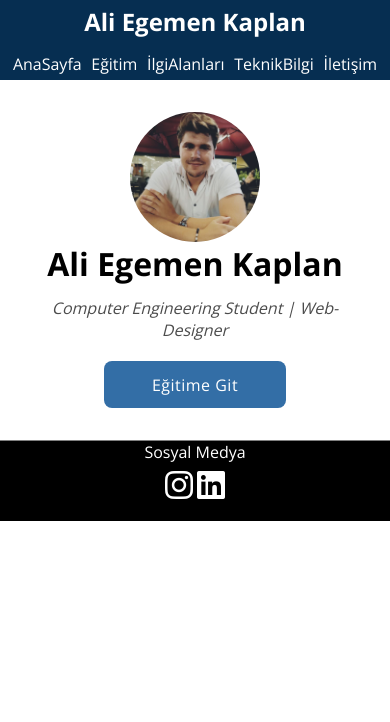
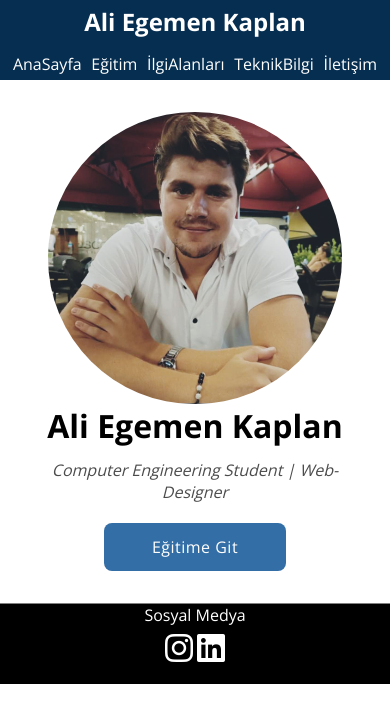
Before and after one commit to AliEgemenKaplan/AliEgemenKaplan.github.io, a plain HTML site: page Web_Sayfam/index1.html in a window 390 px wide. Drawn offline with nearby package versions, Linux system fonts and the light colour scheme.

Commit message:
Update mobile.css

```diff
--- a/Web_Sayfam/CSS/mobile.css
+++ b/Web_Sayfam/CSS/mobile.css
@@ -126,12 +126,20 @@
     padding: 1px;
 
 }
+#home img {
+    max-width: 100%; /* Fotoğrafın genişliği kapsayıcıya göre otomatik ayarlanır */
+    height: auto;    /* Oranları korur */
+    border-radius: 50%; /* Yuvarlak fotoğraf */
+}
 
-#home img{
-    max-width: 40%;
-    height: 40%;
-    border-radius: 100%;
+/* iPhone ve benzeri dar ekranlı cihazlar için */
+@media only screen and (max-width: 500px) {
+    #home img {
+        max-width: 90%; /* Fotoğrafın genişliği kapsayıcıya göre ayarlanır */
+        height: auto;   /* Oranları korur */
+    }
 }
+
 .head-kurs{
     background: rgba(0, 0, 0, 0.5);
     justify-content: center;
```
